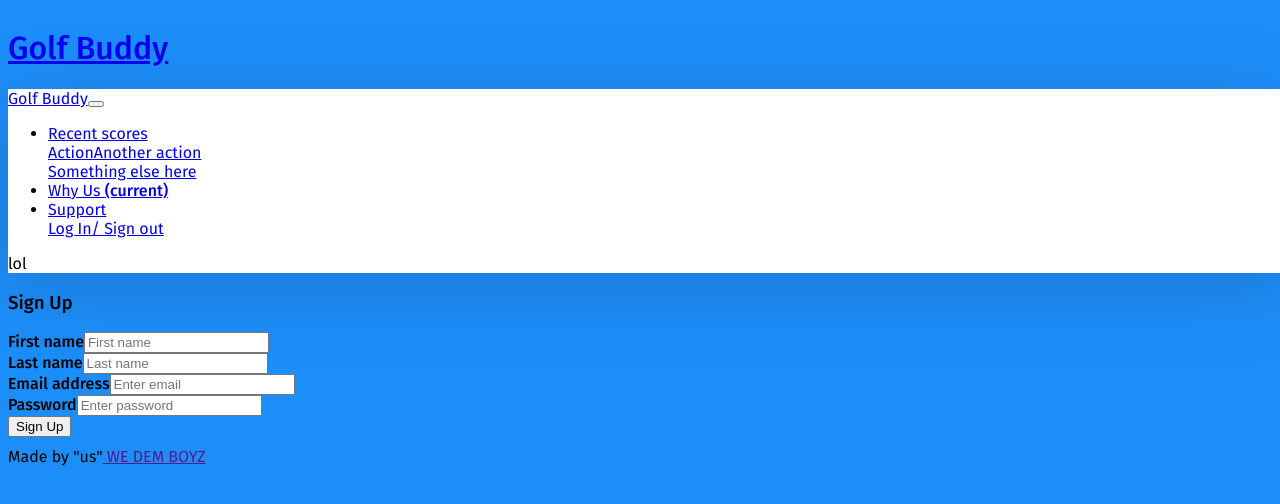
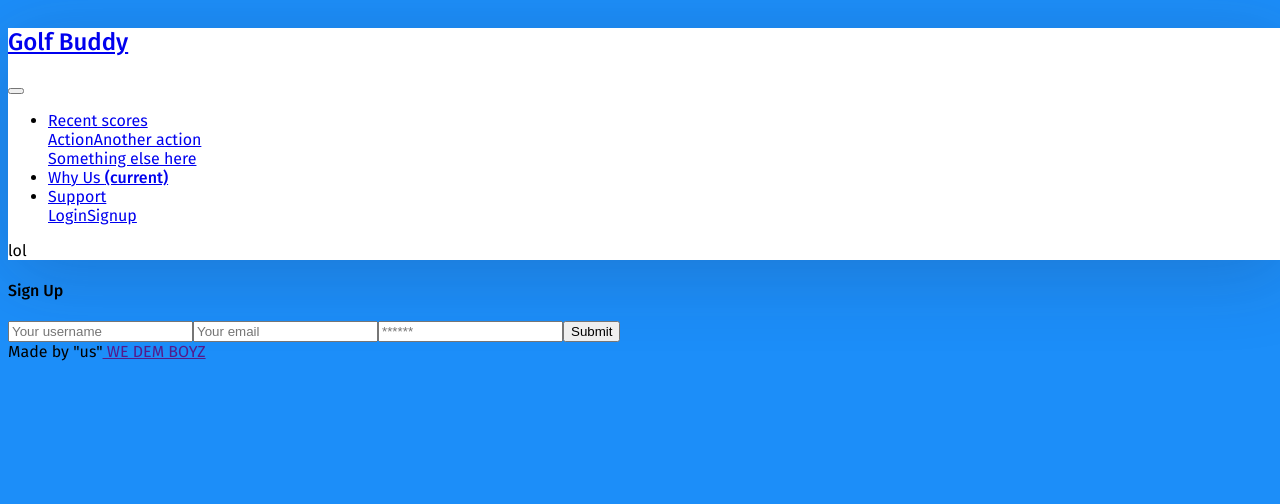
Before and after one commit to Jasonpsmith180/golf-buddy, a React (Create React App) app in the folder client/: page /signup in a window 1280 px wide. Shown: the top 504 px of the page. Built offline with nearby package versions, Linux system fonts and the light colour scheme.

Commit message:
add login and signup

```diff
--- a/client/src/components/Footer/index.js
+++ b/client/src/components/Footer/index.js
@@ -2,8 +2,8 @@ import React from "react"
 
 const Footer = () => {
     return (
-        <footer class="page-footer font-small blue footer">
-            <div class="footer-copyright text-center py-3">Made by "us"
+        <footer className="page-footer font-small blue footer">
+            <div className="footer-copyright text-center py-3">Made by "us"
                 <a href="" target="_blank" rel="" className="author"> WE DEM BOYZ</a>
             </div>
         </footer>
--- a/client/src/components/Header/index.js
+++ b/client/src/components/Header/index.js
@@ -5,12 +5,12 @@ function Header() {
     return (
     <header className="bg-secondary mb-4 py-2 flex-row align-center">
         <div className="container flex-row justify-space-between-lg justify-center align-center">
-        <Link to="/">
-          <h1>Golf Buddy</h1>
-        </Link>
-        <nav className="navbar navbar-expand-lg navbar-light bg-light static-top header-a">
+
+        <nav className="navbar navbar-expand-lg navbar-light bg-light static-top header-a flex-row">
             <div className="container nav-container">
-                <a className="navbar-brand brand" href="#">Golf Buddy</a>
+            <Link to="/">
+                <h1>Golf Buddy</h1>
+            </Link>
 
                 <button className="navbar-toggler" type="button" data-toggle="collapse" data-target="#navbarSupportedContent" aria-controls="navbarSupportedContent" aria-expanded="false" aria-label="Toggle navigation">
                     <span className="navbar-toggler-icon"></span>
@@ -38,7 +38,8 @@ function Header() {
                             <a className="nav-link" href="#">Support</a>
                         </li>
 
-                        <a className="btn btn-outline-dark start" href="#">Log In/ Sign out</a>
+                        <Link to="/login">Login</Link>
+                        <Link to="/signup">Signup</Link>
 
                     </ul>
                     <div>lol</div>
--- a/client/src/pages/Login.js
+++ b/client/src/pages/Login.js
@@ -1,24 +1,79 @@
-import React, { Component } from "react";
+import React, { useState } from "react";
+import { useMutation } from '@apollo/client';
+import { LOGIN_USER } from "../utils/mutations";
+import Auth from "../utils/auth";
 
-export default class Login extends Component {
-    render() {
-        return (
-            <form>
-                <h3>Login</h3>
+const Login = (props) => {
+    const [formState, setFormState] = useState({ email: '', password: '' });
 
-                <div className="form-group">
-                    <label>Email address</label>
-                    <input type="email" className="form-control" placeholder="Enter email" />
-                </div>
+    const [login, { error }] = useMutation(LOGIN_USER);
 
-                <div className="form-group">
-                    <label>Password</label>
-                    <input type="password" className="form-control" placeholder="Enter password" />
-                </div>
+    // update state based on form input changes
+    const handleChange = (event) => {
+        const { name, value } = event.target;
 
-                <button type="submit" className="btn btn-primary btn-block">Submit</button>
+        setFormState({
+        ...formState,
+        [name]: value,
+        });
+    };
 
-            </form>
-        );
-    }
-}
+    // submit form
+    const handleFormSubmit = async (event) => {
+        event.preventDefault();
+
+        try {
+            const { data } = await login({
+                variables: { ...formState }
+        });
+
+        Auth.login(data.login.token);
+        } catch (e) {
+            console.error(e);
+        }
+
+        // clear form values
+        setFormState({
+            email: '',
+            password: '',
+        });
+    };
+
+    return (
+        <main className='flex-row justify-center mb-4'>
+        <div className='col-12 col-md-6'>
+            <div className='card'>
+            <h4 className='card-header'>Login</h4>
+            <div className='card-body'>
+                <form onSubmit={handleFormSubmit}>
+                <input
+                    className='form-input'
+                    placeholder='Your email'
+                    name='email'
+                    type='email'
+                    id='email'
+                    value={formState.email}
+                    onChange={handleChange}
+                />
+                <input
+                    className='form-input'
+                    placeholder='******'
+                    name='password'
+                    type='password'
+                    id='password'
+                    value={formState.password}
+                    onChange={handleChange}
+                />
+                <button className='btn d-block w-100' type='submit'>
+                    Submit
+                </button>
+                </form>
+                {error && <div>Login failed</div>}
+            </div>
+            </div>
+        </div>
+    </main>
+    );
+};
+
+export default Login;
--- a/client/src/pages/Signup.js
+++ b/client/src/pages/Signup.js
@@ -1,31 +1,83 @@
-import React, { Component } from "react";
+import React, { useState } from 'react';
+import { useMutation } from '@apollo/client';
+import { ADD_USER } from '../utils/mutations';
+import Auth from '../utils/auth';
 
+const Signup = () => {
+    const [formState, setFormState] = useState({ username: '', email: '', password: '' });
 
-export default class SignUp extends Component {
-    render() {
-        return (
-            <form>
-                <h3>Sign Up</h3>
-                <div className="form-group">
-                    <label>First name</label>
-                    <input type="text" className="form-control" placeholder="First name" />
-                </div>
-                <div className="form-group">
-                    <label>Last name</label>
-                    <input type="text" className="form-control" placeholder="Last name" />
-                </div>
-                <div className="form-group">
-                    <label>Email address</label>
-                    <input type="email" className="form-control" placeholder="Enter email" />
-                </div>
-                <div className="form-group">
-                    <label>Password</label>
-                    <input type="password" className="form-control" placeholder="Enter password" />
-                </div>
-                <button type="submit" className="btn btn-primary btn-block">Sign Up</button>
-                <p className="forgot-password text-right">
-                </p>
-            </form>
-        );
-    }
-}
+    const [addUser, { error }] = useMutation(ADD_USER);
+
+    // update state based on form input changes
+    const handleChange = (event) => {
+        const { name, value } = event.target;
+
+        setFormState({
+        ...formState,
+        [name]: value,
+        });
+    };
+
+    // submit form
+    const handleFormSubmit = async (event) => {
+        event.preventDefault();
+
+        // use try/catch instead of promises to handle errors
+        try {
+        // execute addUser mutation and pass in variable data from form
+        const { data } = await addUser({
+            variables: { ...formState }
+        });
+        Auth.login(data.addUser.token);
+        } catch (e) {
+        console.error(e);
+        }
+    };
+
+    return (
+        <main className='flex-row justify-center mb-4'>
+        <div className='col-12 col-md-6'>
+            <div className='card'>
+            <h4 className='card-header'>Sign Up</h4>
+            <div className='card-body'>
+                <form onSubmit={handleFormSubmit}>
+                <input
+                    className='form-input'
+                    placeholder='Your username'
+                    name='username'
+                    type='username'
+                    id='username'
+                    value={formState.username}
+                    onChange={handleChange}
+                />
+                <input
+                    className='form-input'
+                    placeholder='Your email'
+                    name='email'
+                    type='email'
+                    id='email'
+                    value={formState.email}
+                    onChange={handleChange}
+                />
+                <input
+                    className='form-input'
+                    placeholder='******'
+                    name='password'
+                    type='password'
+                    id='password'
+                    value={formState.password}
+                    onChange={handleChange}
+                />
+                <button className='btn d-block w-100' type='submit'>
+                    Submit
+                </button>
+                </form>
+                {error && <div>Sign up failed</div>}
+            </div>
+            </div>
+        </div>
+        </main>
+    );
+};
+
+export default Signup;
--- /dev/null
+++ b/client/src/utils/auth.js
@@ -0,0 +1,54 @@
+import decode from 'jwt-decode';
+
+class AuthService {
+    // retrieve data saved in token
+    getProfile() {
+        return decode(this.getToken());
+    }
+
+    // check if the user is still logged in
+    loggedIn() {
+        // checks if there is a saved token and its still valid
+        const token = this.getToken();
+        // use type conversion to check if token is not undefined and the token is not expired
+        return !!token && !this.isTokenExpired(token);
+    }
+
+    // check if the token has expired
+    isTokenExpired(token) {
+        try {
+            const decoded = decode(token);
+            if(decoded.exp < Date.now() / 1000) {
+                return true;
+            } else {
+                return false;
+            }
+        } catch (err) {
+            return false;
+        }
+    }
+
+    // retrieve token from localstorage
+    getToken() {
+        // retrieves the user token from localstorage
+        return localStorage.getItem('id_token');
+    }
+
+    // set token to localstorage and reload page to homepage
+    login(idToken) {
+        // saves user token to localstorage
+        localStorage.setItem('id_token', idToken);
+
+        window.location.assign('/');
+    }
+
+    // clear token from localstorage and force logout with reload
+    logout() {
+        // clear user token and profile data from localstorage
+        localStorage.removeItem('id_token');
+        // this will reload the page and reset the state of the application
+        window.location.assign('/');
+    }
+}
+
+export default new AuthService();
--- /dev/null
+++ b/client/src/utils/mutations.js
@@ -0,0 +1,71 @@
+import { gql } from '@apollo/client';
+
+export const LOGIN_USER = gql`
+    mutation login($email: String!, $password: String!) {
+        login(email: $email, password: $password) {
+            token
+            user {
+                _id
+                username
+            }
+        }
+    }
+`;
+
+export const ADD_USER = gql`
+    mutation addUser($username: String!, $email: String!, $password: String!) {
+        addUser(username: $username, email: $email, password: $password) {
+            token
+            user {
+                _id
+                username
+            }
+        }
+    }
+`;
+
+export const ADD_FRIEND = gql`
+    mutation addFriend($id: ID!) {
+        addFriend(friendId: $id) {
+            _id
+            username
+            friendCount
+            friends {
+                _id
+                username
+            }
+        }
+    }
+`;
+
+export const ADD_SCORE = gql`
+    mutation addScore($score: Int!, $par: Int!, $course: String!) {
+        addScore(score: $score, par: $par, course: $course) {
+            _id
+            score
+            par
+            course
+            createdAt
+            username
+            commentCount
+            comments {
+                _id
+            }
+        }
+    }
+`;
+
+export const ADD_COMMENT = gql`
+    mutation addComment($scoreId: ID!, $commentBody: String!) {
+        addComment(scoreId: $scoreId, commentBody: $commentBody) {
+            _id
+            commentCount
+            comments {
+                _id
+                commentBody
+                createdAt
+                username
+            }
+        }
+    }
+`;
```
Also changed, not shown: client/src/pages/Home.js (+19 -19 lines), client/src/utils/queries.js (+88 -10 lines).
